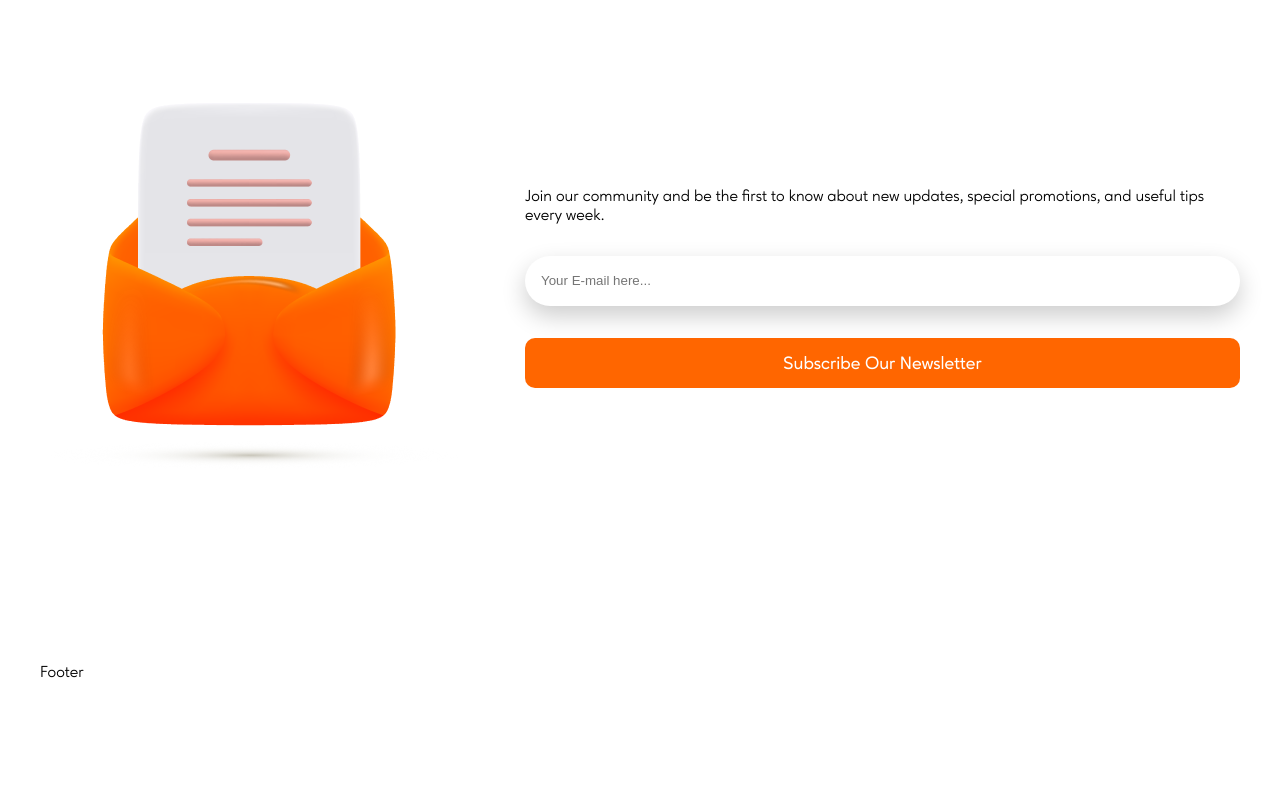
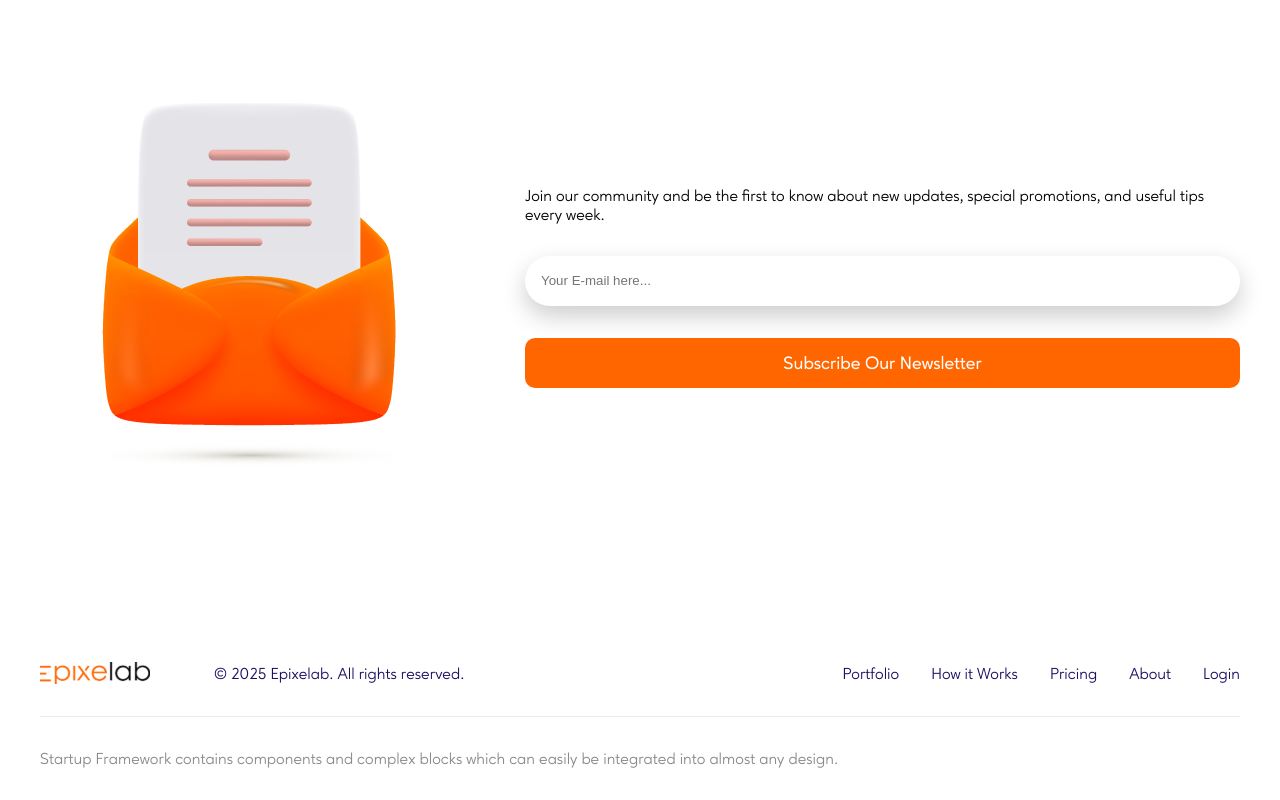
Before and after one commit to JoseAMota11/agency-landing-page, a React (Vite) app: page / in a window 1280 px wide. Shown: the part 3713-4513 px from the top of the page. Before the commit the page ends 4426 px from the top, so only its background shows below. Built offline with nearby package versions, Linux system fonts and the light colour scheme.

Commit message:
:lipstick: Styling footer component

```diff
--- a/src/components/contact-section.css
+++ b/src/components/contact-section.css
@@ -22,9 +22,6 @@
       justify-content: center;
       gap: 2rem;
 
-      .contact-section--paragraph {
-      }
-
       .contact-section--input {
         height: 50px;
         border-radius: 32px;
--- /dev/null
+++ b/src/components/footer.css
@@ -0,0 +1,38 @@
+.footer {
+  .footer--container {
+    display: flex;
+    align-items: center;
+    gap: 4rem;
+
+    .footer--logo {
+      width: 110px;
+    }
+
+    .footer--copyright {
+      color: #1e0e62;
+    }
+
+    .footer-link--container {
+      flex-grow: 1;
+      display: flex;
+      justify-content: end;
+      gap: 2rem;
+
+      .footer-link--item {
+        color: #1e0e62;
+        text-decoration: none;
+      }
+    }
+  }
+
+  .footer--divider {
+    width: 100%;
+    height: 1px;
+    background-color: #ebeaed;
+    margin: 2rem 0;
+  }
+
+  .footer--disclaimer {
+    color: #8a898e;
+  }
+}
--- a/src/components/footer.tsx
+++ b/src/components/footer.tsx
@@ -1,5 +1,39 @@
+import './footer.css';
+import Logo from '../assets/logo.svg';
+
 function Footer() {
-  return <footer>Footer</footer>;
+  return (
+    <footer className="footer">
+      <div className="footer--container">
+        <img src={Logo} alt="Logo" className="footer--logo" />
+        <p className="footer--copyright">
+          &copy; {new Date().getFullYear()} Epixelab. All rights reserved.
+        </p>
+        <div className="footer-link--container">
+          <a href="#" className="footer-link--item">
+            Portfolio
+          </a>
+          <a href="#" className="footer-link--item">
+            How it Works
+          </a>
+          <a href="#" className="footer-link--item">
+            Pricing
+          </a>
+          <a href="#" className="footer-link--item">
+            About
+          </a>
+          <a href="#" className="footer-link--item">
+            Login
+          </a>
+        </div>
+      </div>
+      <div className="footer--divider" />
+      <p className="footer--disclaimer">
+        Startup Framework contains components and complex blocks which can
+        easily be integrated into almost any design.
+      </p>
+    </footer>
+  );
 }
 
 export default Footer;
```
